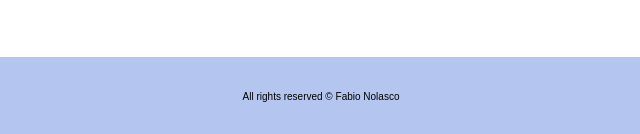
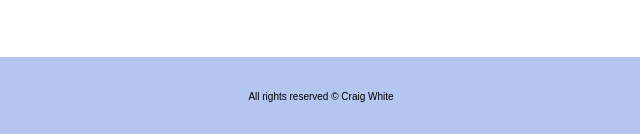
Before and after one commit to CraigRobertWhite/personal-budget, a plain HTML site: page index.html in a window 1280 px wide. Shown: the part 954-1088 px from the top of the page, 319-959 px from the left. Drawn offline with Linux system fonts and the light colour scheme.

Commit message:
Replaced previous right reservation with own

```diff
--- a/index.html
+++ b/index.html
@@ -92,7 +92,7 @@
 </main>
 
 <footer class="bottom center" aria-label="Footer">
-    All rights reserved &copy; Fabio Nolasco
+    All rights reserved &copy; Craig White
 </footer>
 
 </body>
```
